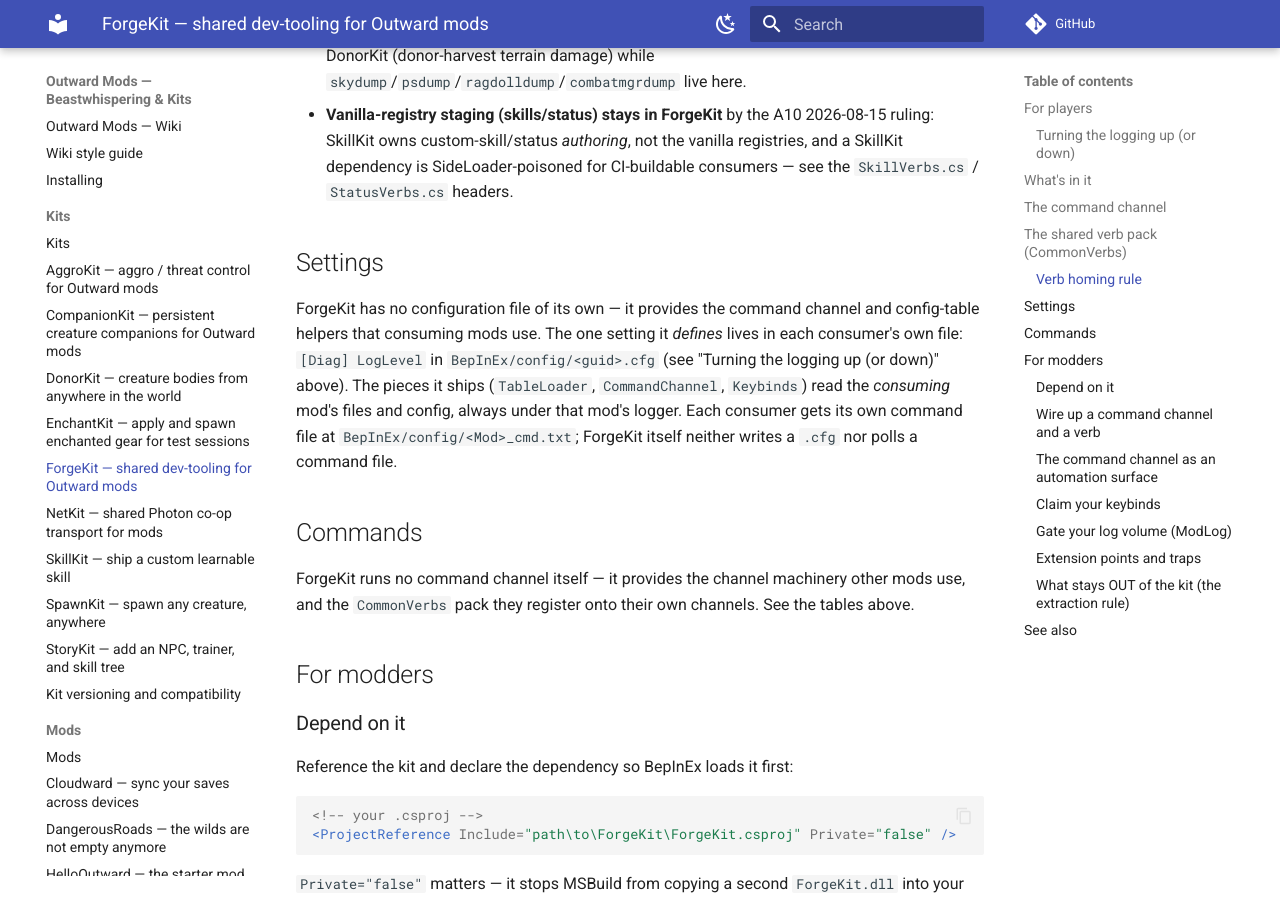
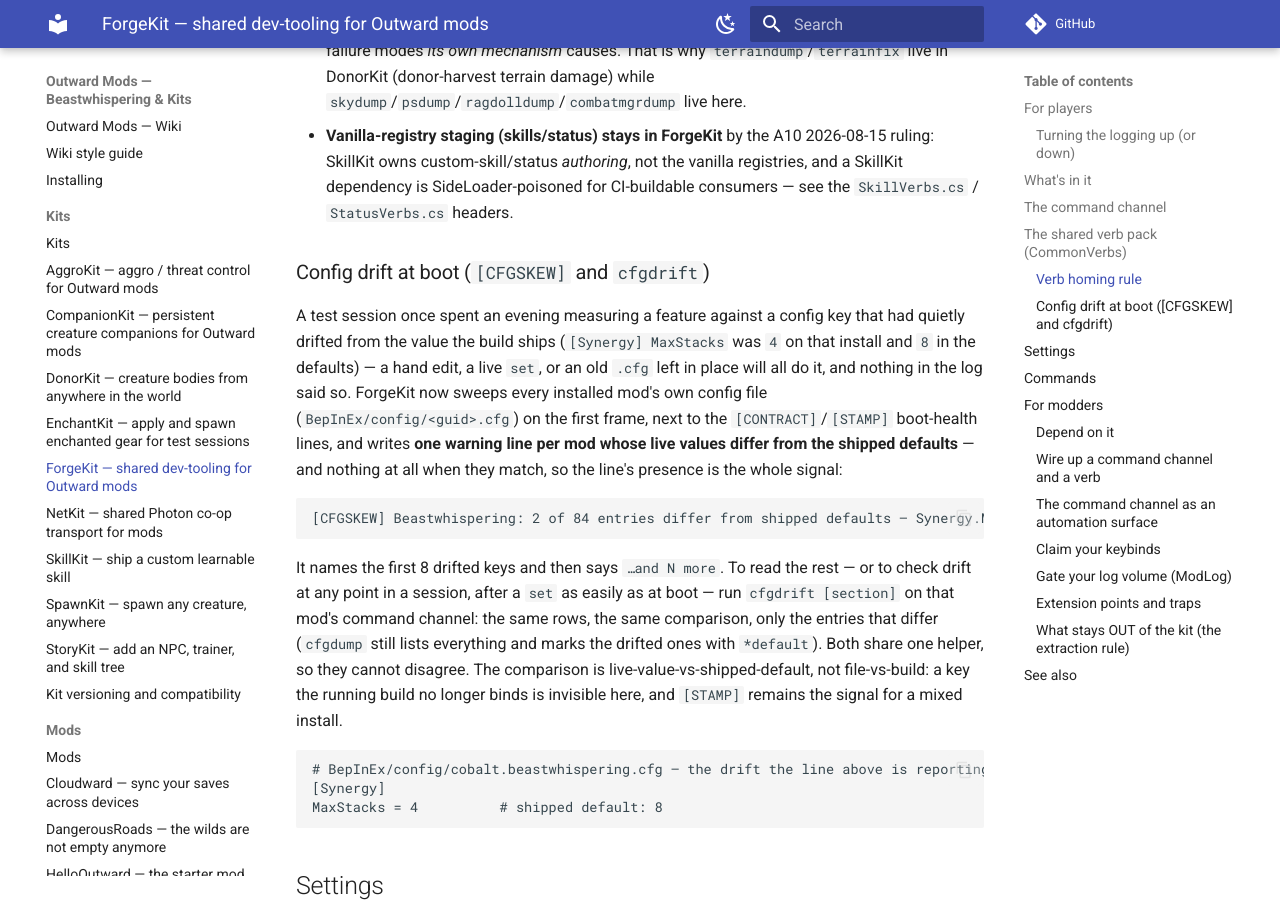
Before and after one commit to cobalt-craft/outward-mods-wiki, an MkDocs documentation site: the page built from docs/kits/forgekit.md, in a window 1280 px wide and 900 px high, scrolled down 6166 px. Built offline with MkDocs 1.6.1 and Material for MkDocs 9.7.7, drawn with Linux system fonts in a browser that asks for light colours; comment, search, counter and statistics services are not loaded; some of the changed text lies outside the part shown.

Commit message:
Sync wiki from source @ c00fa45

````diff
--- a/docs/kits/forgekit.md
+++ b/docs/kits/forgekit.md
@@ -129,7 +129,7 @@ opt out of individually.
 | Containers | `containerdump`, `containerroll` |
 | Cheats | `cheats`, `cheatmenu`, `godmode`, `enemygod`, `needs`, `speedmult`, `timejump`, `debugfile` |
 | Resilience | `unstick` (alias `unwedge`) |
-| Config | `reloadcfg` (only when the consuming mod hands the pack its config file — see below) |
+| Config | `reloadcfg`, `set`, `cfgdump`, `cfgdrift` (only when the consuming mod hands the pack its config file — see below) |
 
 A few highlights:
 
@@ -207,6 +207,33 @@ Where a dev verb lives is decided by two rules:
   SkillKit owns custom-skill/status *authoring*, not the vanilla registries, and a SkillKit
   dependency is SideLoader-poisoned for CI-buildable consumers — see the `SkillVerbs.cs` /
   `StatusVerbs.cs` headers.
+
+### Config drift at boot (`[CFGSKEW]` and `cfgdrift`)
+
+A test session once spent an evening measuring a feature against a config key that had quietly
+drifted from the value the build ships (`[Synergy] MaxStacks` was `4` on that install and `8` in the
+defaults) — a hand edit, a live `set`, or an old `.cfg` left in place will all do it, and nothing in
+the log said so. ForgeKit now sweeps every installed mod's own config file
+(`BepInEx/config/<guid>.cfg`) on the first frame, next to the `[CONTRACT]`/`[STAMP]` boot-health
+lines, and writes **one warning line per mod whose live values differ from the shipped defaults** —
+and nothing at all when they match, so the line's presence is the whole signal:
+
+```
+[CFGSKEW] Beastwhispering: 2 of 84 entries differ from shipped defaults — Synergy.MaxStacks=4 (default 8), Diag.LogLevel=Trace (default Verbose)
+```
+
+It names the first 8 drifted keys and then says `…and N more`. To read the rest — or to check drift
+at any point in a session, after a `set` as easily as at boot — run `cfgdrift [section]` on that
+mod's command channel: the same rows, the same comparison, only the entries that differ (`cfgdump`
+still lists everything and marks the drifted ones with `*default`). Both share one helper, so they
+cannot disagree. The comparison is live-value-vs-shipped-default, not file-vs-build: a key the
+running build no longer binds is invisible here, and `[STAMP]` remains the signal for a mixed install.
+
+```
+# BepInEx/config/cobalt.beastwhispering.cfg — the drift the line above is reporting
+[Synergy]
+MaxStacks = 4          # shipped default: 8
+```
 
 ## Settings
 
````
